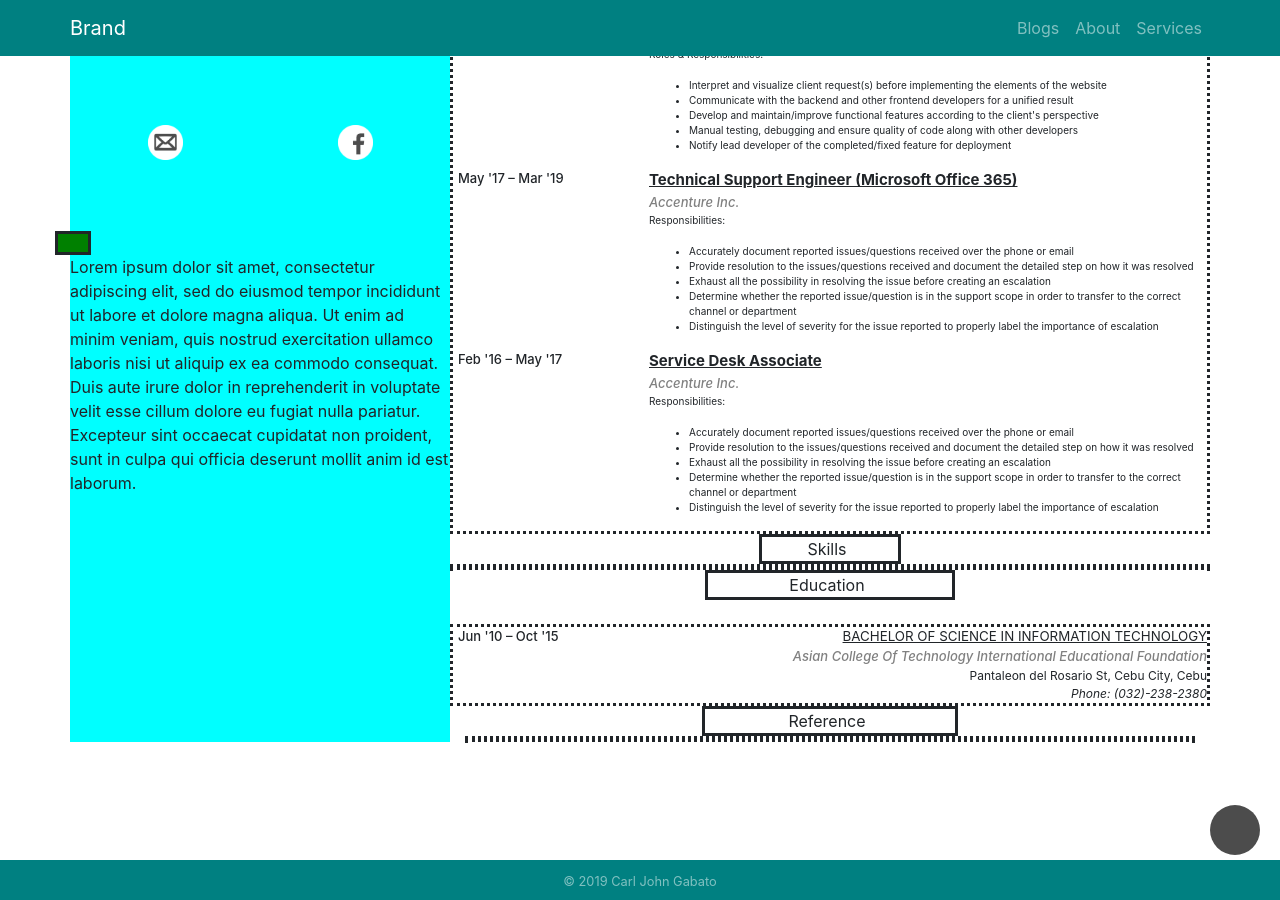
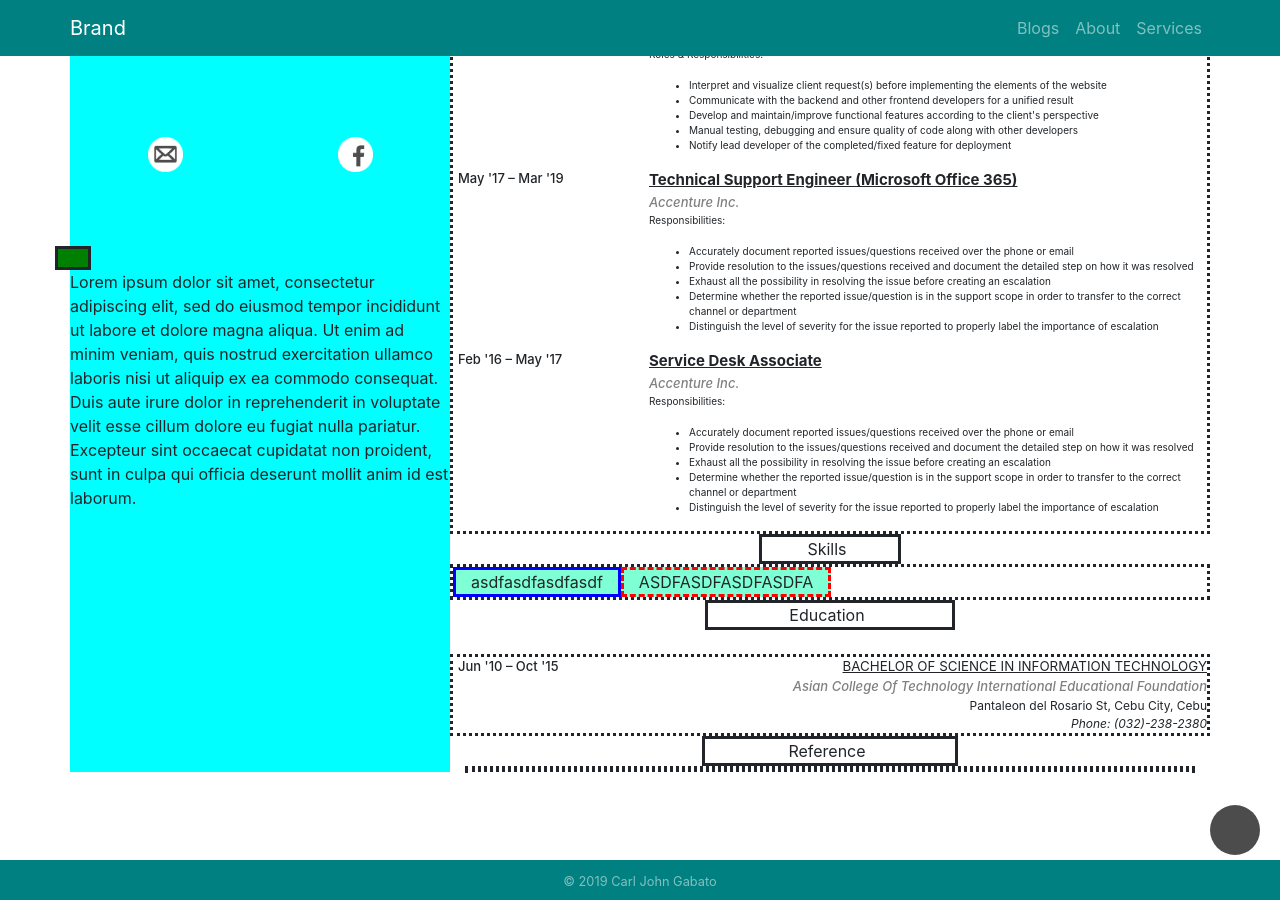
Before and after one commit to carljohngabato/aboutme, a Jekyll site: the page built from blogs.html, in a window 1280 px wide and 900 px high, scrolled down 1225 px. Built offline with Jekyll 4.4.1, drawn with Linux system fonts in a browser that asks for light colours; nearby versions of some CDN libraries.

```diff
--- a/blogs.html
+++ b/blogs.html
@@ -185,7 +185,14 @@
                 </div>
                 <div class="row row-jobs" style="height: 100%;">
                     <!-- #region AllSkill -->
-                    <div class="col-auto" style="background-color: aquamarine; height: inherit;"></div>
+                    <div class="col-auto" style="background-color: aquamarine; height: inherit;">
+                        <div class="row left-sk-1" style="height: 100%;">
+                            <div class="col-auto" style="border-style: solid; border-color: blue; height: inherit;">asdfasdfasdfasdf</div>
+                            <div class="col-auto" style="border-style: dashed; border-color: red; height: inherit;">ASDFASDFASDFASDFA</div>
+                        </div>
+                        <div class="row left-sk-1"></div>
+                        <div class="row left-sk-1"></div>
+                    </div>
                     <div class="col-auto" style="background-color: darkgoldenrod; height: inherit;"></div>
                     <!-- #endregion -->
                 </div>
```
